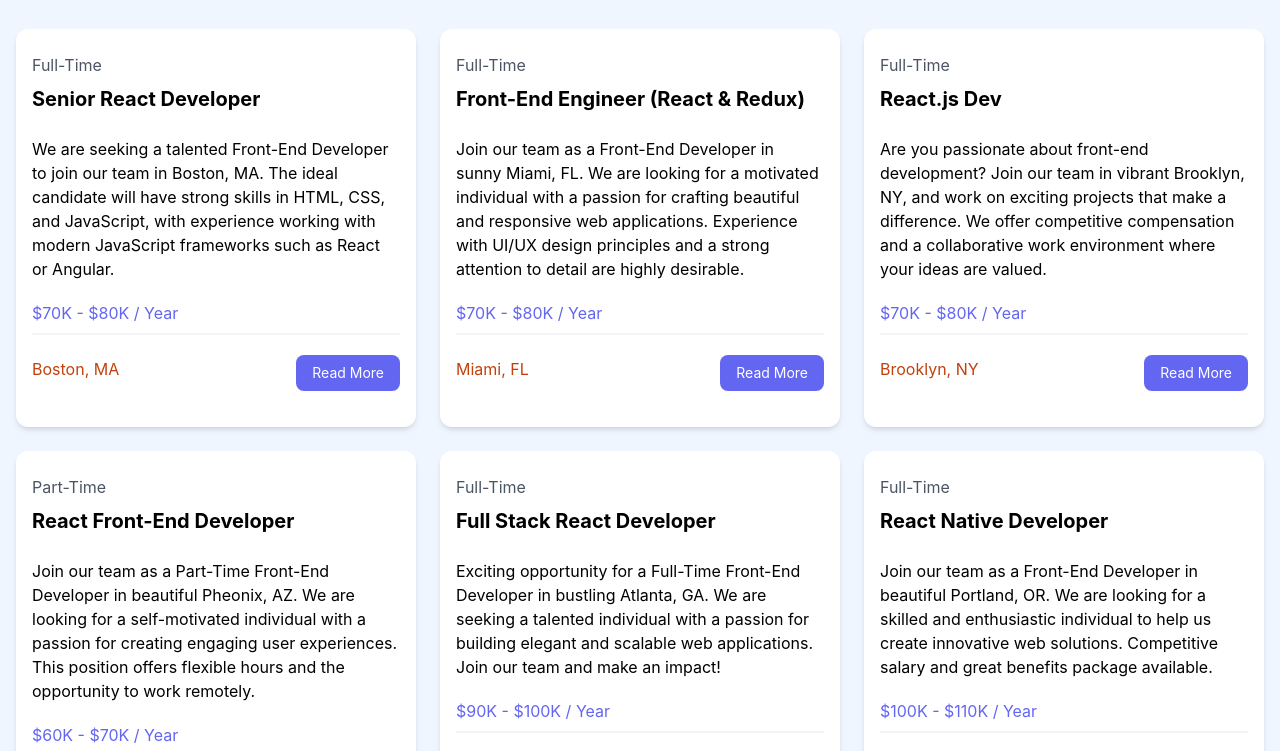
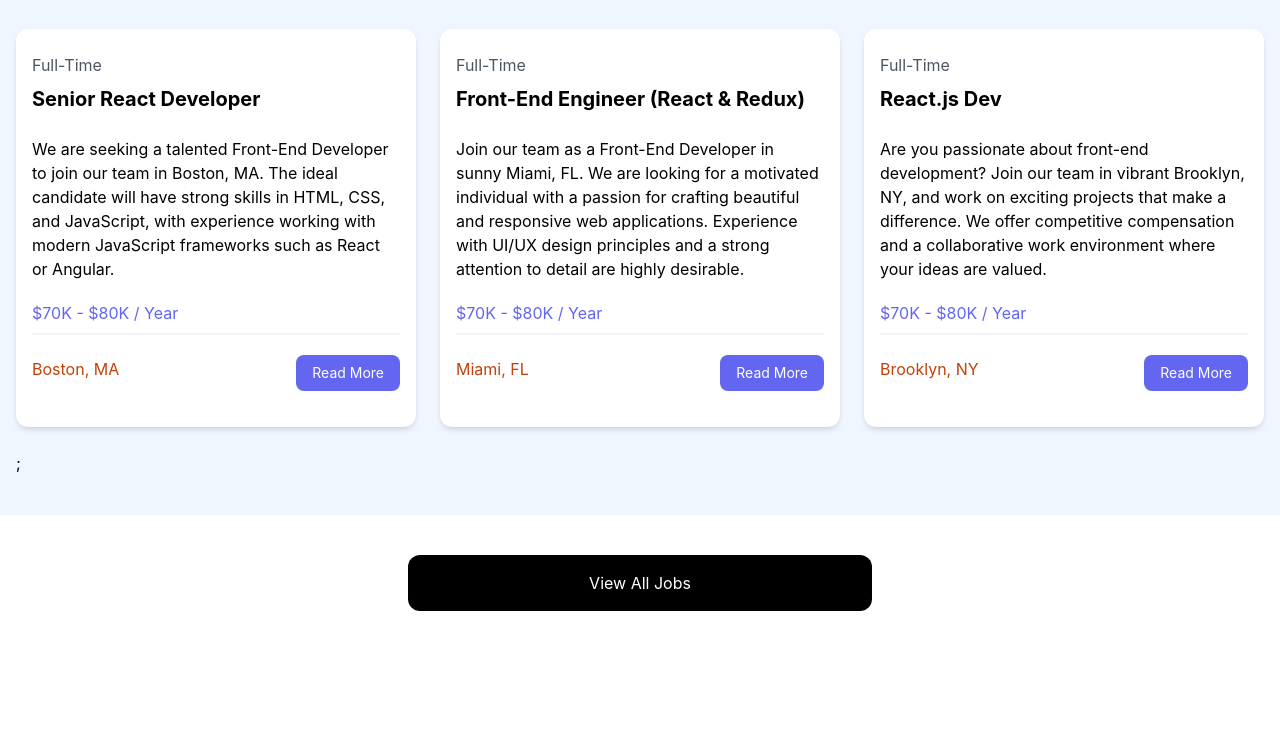
Before and after one commit to HitarthChudgar/job-portal, a React (Vite) app: page /jobs in a window 1280 px wide. Shown: the part 680-1431 px from the top of the page. After the commit the page ends 1331 px from the top, so only its background shows below. Built offline with nearby package versions, Linux system fonts and the light colour scheme.

Commit message:
feat(joblisting): sliced to show only 3 listings at once

```diff
--- a/src/components/JobListings.jsx
+++ b/src/components/JobListings.jsx
@@ -2,7 +2,7 @@ import jobs from "../jobs.json";
 import JobListing from "./JobListing";
 
 const JobListings = () => {
-  console.log(jobs);
+  const recentJobs = jobs.slice(0, 3); //showing only 3 jobs
   return (
     <section className="bg-blue-50 px-4 py-10">
       <div className="container-xl lg:container m-auto">
@@ -10,7 +10,7 @@ const JobListings = () => {
           Browse Jobs
         </h2>
         <div className="grid grid-cols-1 md:grid-cols-3 gap-6">
-          {jobs.map((job) => (
+          {recentJobs.map((job) => (
             <JobListing key={job.id} job={job} /> //create a child component
           ))}
           ;
```
